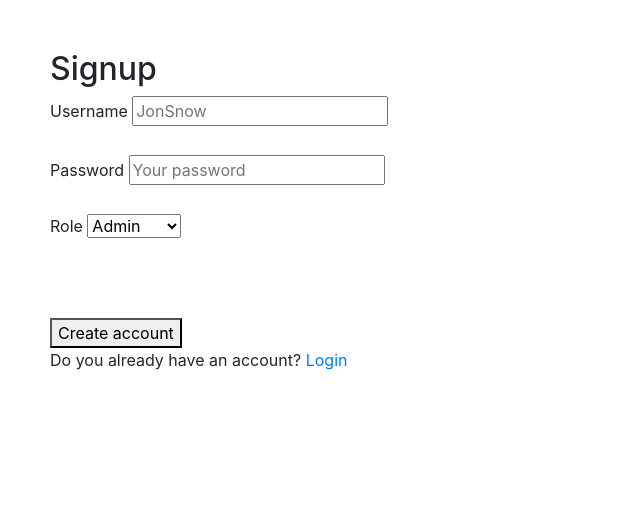
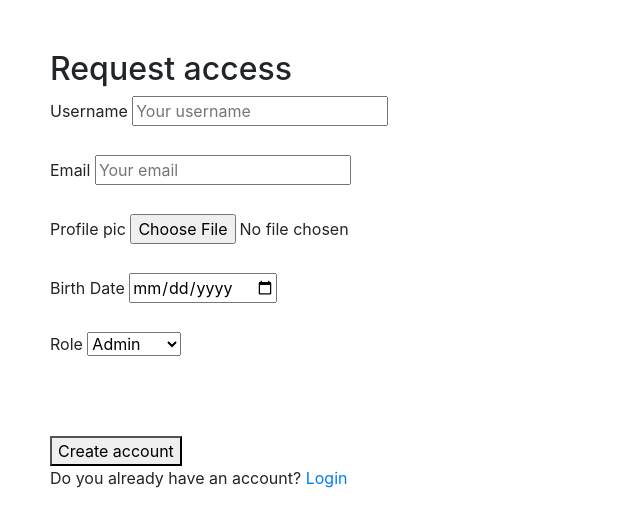
Before and after one commit to doom-corp/doom-corp, a Node server app: page /auth/signup in a window 1280 px wide. Shown: the top 527 px of the page, without its empty margins (0-640 px from the left). Run offline with Node 20, Linux system fonts and the light colour scheme; some libraries are stand-ins or nearby versions.

Commit message:
new user request for access - pending email sending

```diff
--- a/app.js
+++ b/app.js
@@ -18,7 +18,7 @@ const dbURL = process.env.DBURL;
 
 mongoose.Promise = Promise;
 mongoose
-  .connect(dbURL, { useMongoClient: true }) //
+  .connect(dbURL) // { useMongoClient: true }
   .then(() => {
     console.log("Connected to Mongo!");
   })
--- a/package.json
+++ b/package.json
@@ -9,6 +9,7 @@
   "dependencies": {
     "bcrypt": "^1.0.3",
     "body-parser": "~1.18.2",
+    "cloudinary": "^1.11.0",
     "connect-ensure-login": "^0.1.1",
     "connect-flash": "^0.1.1",
     "connect-mongo": "^1.3.2",
@@ -19,6 +20,8 @@
     "hbs": "~4.0.1",
     "mongoose": "^5.0.14",
     "morgan": "~1.9.0",
+    "multer": "^1.3.0",
+    "multer-storage-cloudinary": "^2.2.1",
     "node-sass-middleware": "0.11.0",
     "passport": "^0.4.0",
     "passport-local": "^1.0.0",
--- a/routes/auth.js
+++ b/routes/auth.js
@@ -2,6 +2,7 @@ const express = require("express");
 const passport = require('passport');
 const authRoutes = express.Router();
 const User = require("../models/User");
+const uploadCloud = require("../config/cloudinary.js");
 
 // Bcrypt to encrypt passwords
 const bcrypt = require("bcrypt");
@@ -23,13 +24,16 @@ authRoutes.get("/signup", (req, res, next) => {
   res.render("auth/signup");
 });
 
-authRoutes.post("/signup", (req, res, next) => {
+
+authRoutes.post("/signup", uploadCloud.single("photo"), (req, res, next) => {
   const username = req.body.username;
-  const password = req.body.password;
+  const email = req.body.email;
+  const imgPath = req.file.url;
+  const deathDate = req.body.deathDate;
   const rol = req.body.role;
 
-  if (username === "" || password === "") {
-    res.render("auth/signup", { message: "Indicate username and password" });
+  if (username === "" || email === "") {
+    res.render("auth/signup", { message: "Fill all fields slug" });
     return;
   }
 
@@ -39,12 +43,14 @@ authRoutes.post("/signup", (req, res, next) => {
       return;
     }
 
-    const salt = bcrypt.genSaltSync(bcryptSalt);
-    const hashPass = bcrypt.hashSync(password, salt);
+    /* const salt = bcrypt.genSaltSync(bcryptSalt);
+    const hashPass = bcrypt.hashSync(password, salt); */
 
     const newUser = new User({
-      username,
-      password: hashPass,
+      username: username,
+      email: email,
+      profilePic: imgPath,
+      deathDate: deathDate,
       role: rol
     });
 
--- a/views/auth/signup.hbs
+++ b/views/auth/signup.hbs
@@ -1,14 +1,24 @@
 <!-- views/auth/signup.hbs -->
-<h2>Signup</h2>
+<h2>Request access</h2>
 
-<form action="/auth/signup" method="POST" id="form-container">
+<form action="/auth/signup" method="POST" id="form-container" enctype="multipart/form-data">
   <label for="username">Username</label>
-  <input id="username" type="text" name="username" placeholder="JonSnow">
+  <input id="username" type="text" name="username" placeholder="Your username">
 
   <br><br>
 
-  <label for="password">Password</label>
-  <input id="password" type="password" name="password" placeholder="Your password">
+  <label for="email">Email</label>
+  <input id="email" type="email" name="email" placeholder="Your email">
+
+  <br><br>
+
+  <label for="photo">Profile pic</label>
+  <input id="photo" type="file" name="photo" placeholder="Your profile picture">
+
+  <br><br>
+
+  <label for="deathDate">Birth Date</label>
+  <input id="deathDate" type="date" name="deathDate" placeholder="Your death date">
 
   <br><br>
 
--- a/views/index.hbs
+++ b/views/index.hbs
@@ -6,6 +6,6 @@
 <a href="/auth/logout">LOGOUT</a>
 {{else}}
 <p>LOGIN FIRST!!!</p>
-<a href="/auth/signup">SIGNUP</a>
+<a href="/auth/signup">REQUEST ACCESS</a>
 <a href="/auth/login">LOGIN</a>
 {{/if}}
```
Also changed, not shown: config/cloudinary.js (added, +24 -0 lines), models/User.js (+23 -16 lines), 1 other file.
